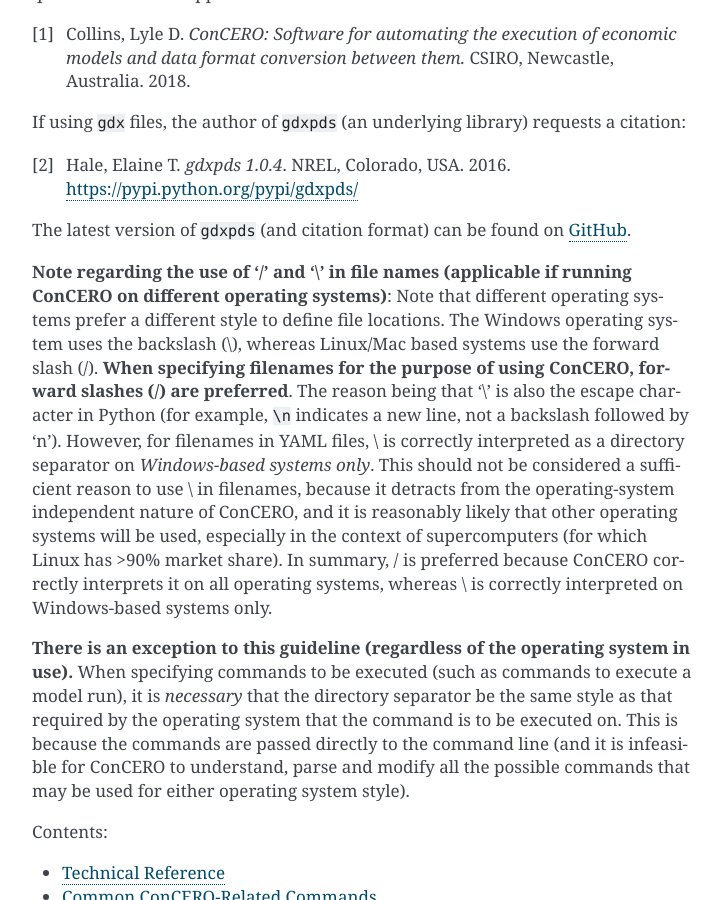
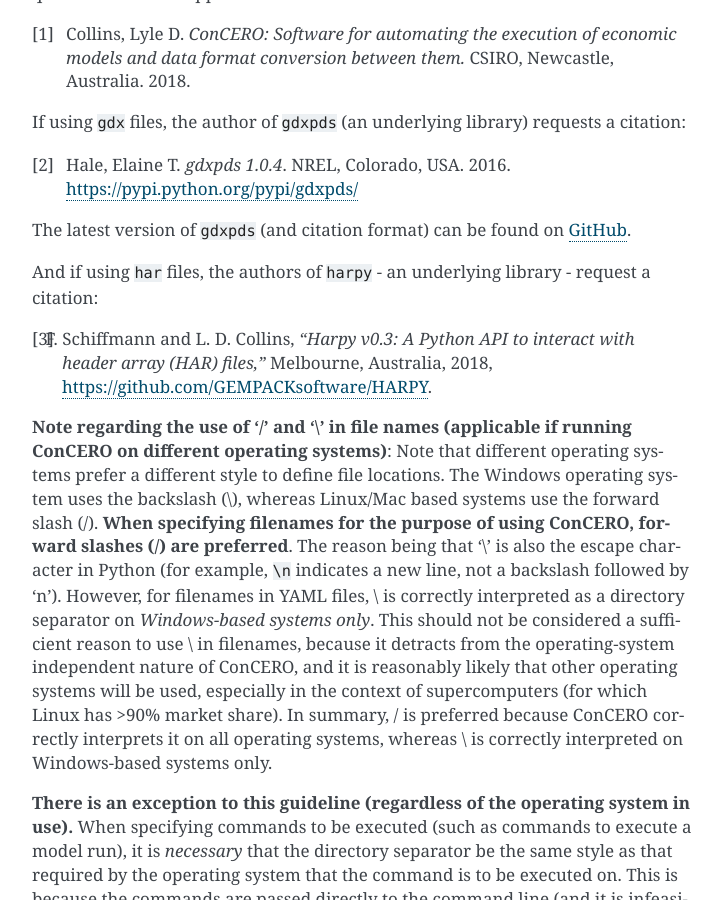
Before and after one commit to charlie0389/ConCERO, a Sphinx documentation site: the page built from concero/doc/source/index.rst, in a window 1280 px wide and 900 px high, scrolled down 1357 px. Shown: the whole window, without its empty margins (388-1109 px from the left). Built offline with Sphinx 7.4.7, drawn with Linux system fonts in a browser that asks for light colours.

Commit message:
Minor doc update.

```diff
--- a/concero/doc/source/index.rst
+++ b/concero/doc/source/index.rst
@@ -40,8 +40,9 @@
 
 The latest version of ``gdxpds`` (and citation format) can be found on `GitHub <https://github.com/NREL/gdx-pandas/tree/master/gdxpds>`_.
 
-.. And if using ``har`` files, the author of ``harpy`` - an underlying library - requests a citation:
-.. <>
+And if using ``har`` files, the authors of ``harpy`` - an underlying library - request a citation:
+
+.. [3] F. Schiffmann and L. D. Collins, *"Harpy v0.3: A Python API to interact with header array (HAR) files,"* Melbourne, Australia, 2018, `<https://github.com/GEMPACKsoftware/HARPY>`_.
 
 **Note regarding the use of '/' and '\\' in file names (applicable if running ConCERO on different operating systems)**: Note that different operating systems prefer a different style to define file locations. The Windows operating system uses the backslash (\\), whereas Linux/Mac based systems use the forward slash (/). **When specifying filenames for the purpose of using ConCERO, forward slashes (/) are preferred**. The reason being that '\\' is also the escape character in Python (for example, ``\n`` indicates a new line, not a backslash followed by 'n'). However, for filenames in YAML files, \\ is correctly interpreted as a directory separator on *Windows-based systems only*. This should not be considered a sufficient reason to use \\ in filenames, because it detracts from the operating-system independent nature of ConCERO, and it is reasonably likely that other operating systems will be used, especially in the context of supercomputers (for which Linux has >90% market share). In summary, / is preferred because ConCERO correctly interprets it on all operating systems, whereas \\ is correctly interpreted on Windows-based systems only.
 
--- a/setup.py
+++ b/setup.py
@@ -21,7 +21,7 @@
 
 setup(name='concero',
     version='0.1',
-    description='Automates the running of models and data conversion for the ANO2 project.',
+    description='Automates the running of models and data format conversion for csv, xlsx and har files.',
     author='Lyle Collins',
     author_email='Lyle.Collins@csiro.au',
     url=r'https://svnserv.csiro.au/svn/OSM_CBR_LW_NATOUTLOOK2_work/ISAM/trunk/iam/integration/',
```
Also changed, not shown: other parts of concero/doc/source/index.rst (+0 -6 lines).
